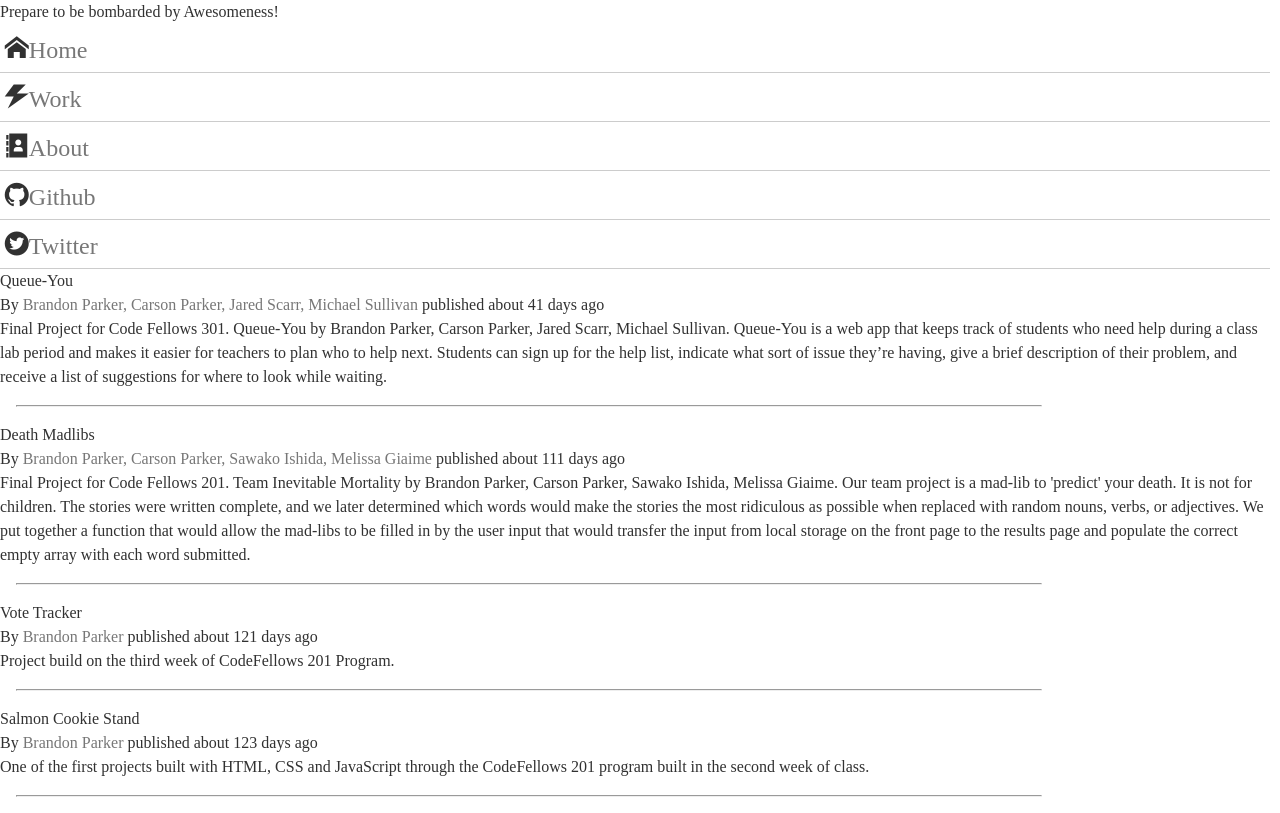
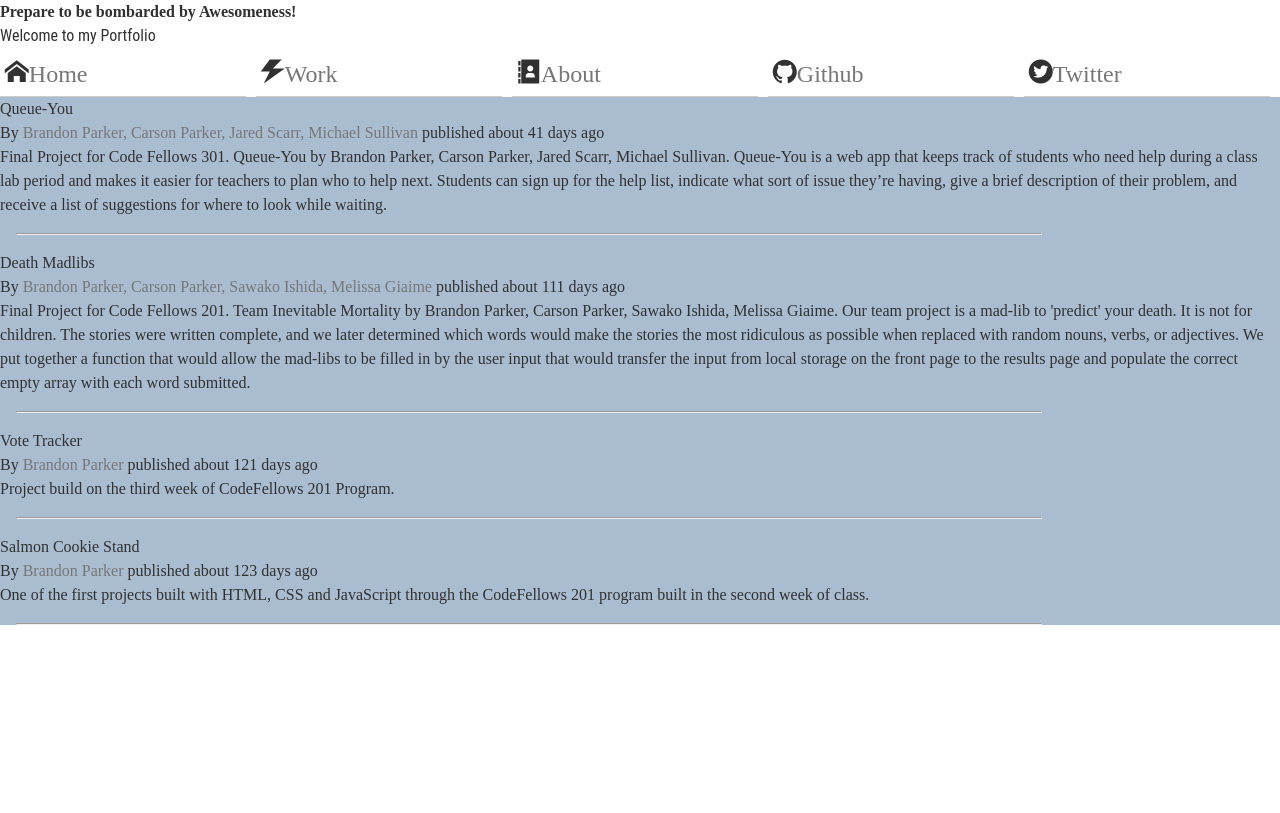
Before and after one commit to Brandon-Parker/301d6-final, a plain HTML site: page index.html in a window 1280 px wide. Drawn offline with nearby package versions, Linux system fonts and the light colour scheme; files whose address does not match are found by name.

Commit message:
Minor stylistic things, definitely gonna rearrange things next assignment

```diff
--- a/index.html
+++ b/index.html
@@ -1,7 +1,7 @@
 <!DOCTYPE html>
 <html>
   <head>
-    <meta charset="utf-8">
+    <meta name="viewport" content="width=device-width, initial-scale=1">
     <link rel="stylesheet" href="vendor/styles/reset.css">
     <link rel="stylesheet" href="/styles/icons.css">
     <link rel="stylesheet" href="/styles/base.css">
@@ -10,8 +10,9 @@
     <title>Final Portfolio</title>
   </head>
   <body>
-    <header>
+    <header class="main-header">
       <h1>Prepare to be bombarded by Awesomeness!</h1>
+      <h2>Welcome to my Portfolio</h2>
       <nav class="main-nav">
         <ul>
           <li class="tab icon-home" data-content="projects"><a href="#">Home</a></li>
@@ -37,9 +38,8 @@
     </section>
     <section id="about" class="tab-content">
       <header>
-        Welcome to my Portfolio!
       </header>
-      <section>
+      <section id="about-me">
         <h1>Some of my Interests</h1>
         <ul>
           <li>Coding</li>
--- a/styles/layout.css
+++ b/styles/layout.css
@@ -1,4 +1,38 @@
+.pull-left {
+  float: left;
+}
+
+.pull-right {
+  float: right;
+}
+
 .site-header {
   background-color: darkblue;
   padding: .1em;
 }
+
+main {
+  background: #A9BCD0;
+}
+
+.main-header {
+  width: 100%;
+  background: #FFF;
+}
+
+.main-header h1 {
+  text-align: left;
+  font-family: 'Alegreya', serif;
+  font-weight: 700;
+}
+
+.main-header h2 {
+  text-align: left;
+  font-family: 'Roboto Condensed', sans-serif;
+  font-weight: normal;
+}
+
+#about-me h1 {
+  font-family: 'Alegreya', serif;
+  font-weight: 700;
+}
--- a/styles/modules.css
+++ b/styles/modules.css
@@ -15,6 +15,15 @@
   border-bottom: 1px solid #ccc;
 }
 
-h1 {
-
+@media only screen and  (min-width: 640px) {
+  .icon-menu{
+    display: none;
+  }
+  .main-nav ul{
+    display: flex;
+  }
+  .main-nav li{
+    display: block;
+    width: 100%;
+  }
 }
```
